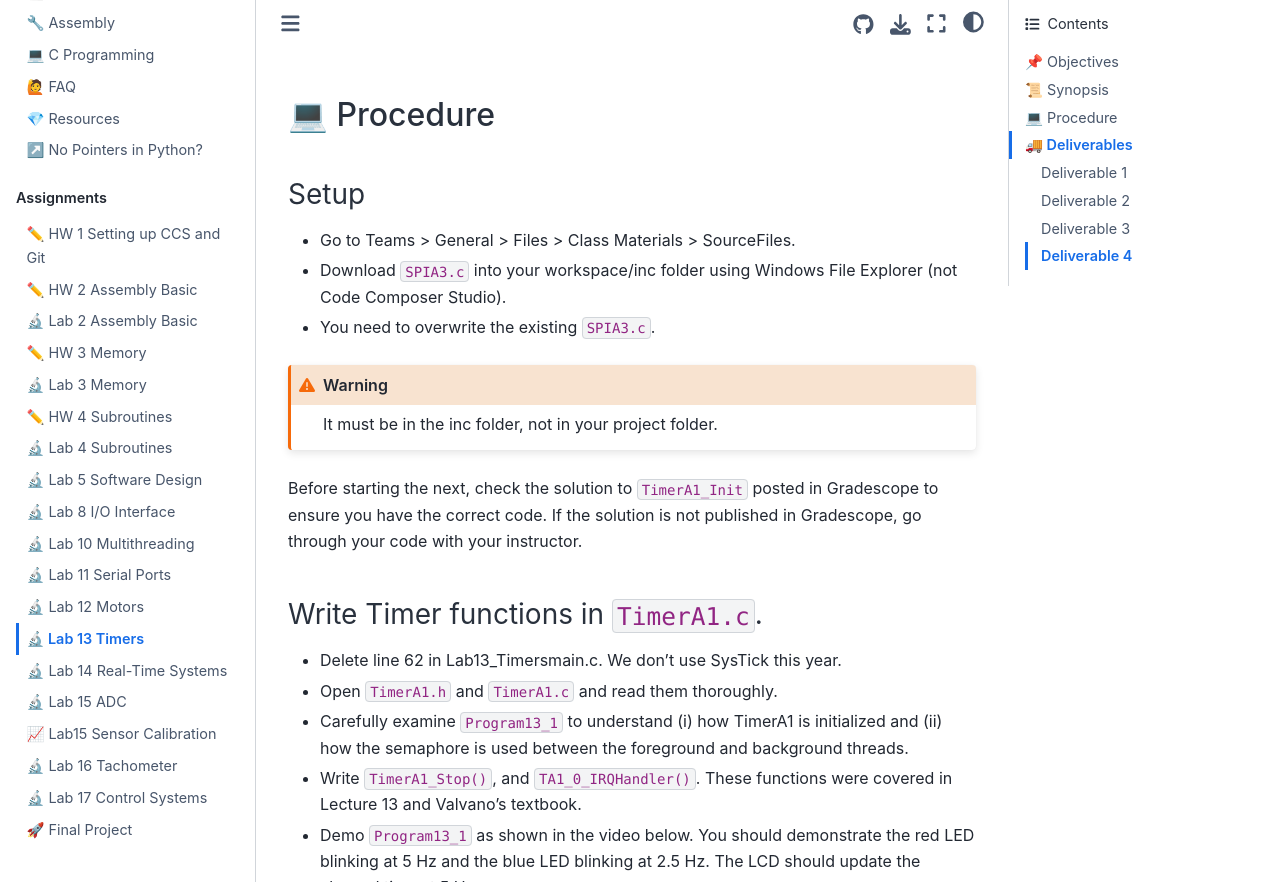
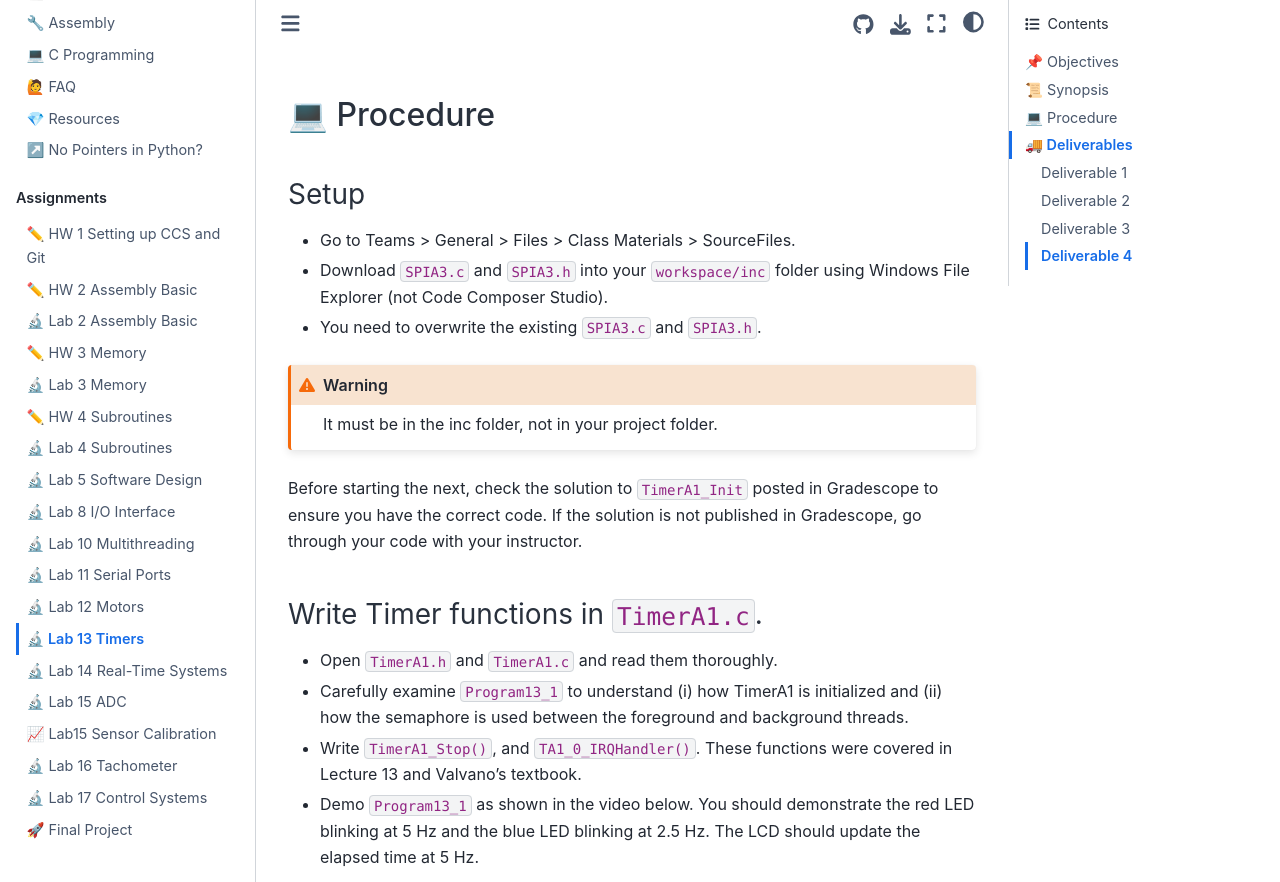
Before and after one commit to USAFA-ECE/ece382, a Jupyter Book: the page built from docs/Assignments/lab13.md, in a window 1280 px wide and 900 px high, scrolled down 823 px, cut to the strip 0-882 px from the top of the window. Built offline with Jupyter Book 1.0.4 settings and Sphinx 7.4.7 and the Sphinx Book theme 1.1.4, drawn with Linux system fonts in a browser that asks for light colours.

Commit message:
Minor updates on Lab13

````diff
--- a/docs/Assignments/lab13.md
+++ b/docs/Assignments/lab13.md
@@ -26,8 +26,8 @@ where $V$ is the voltage, $I$ is the current, and $d \in [0, 99.99]$ is the duty
 
 ### Setup
 - Go to Teams > General > Files > Class Materials > SourceFiles.
-- Download `SPIA3.c` into your workspace/inc folder using Windows File Explorer (not Code Composer Studio).
-- You need to overwrite the existing `SPIA3.c`.
+- Download `SPIA3.c` and `SPIA3.h` into your `workspace/inc` folder using Windows File Explorer (not Code Composer Studio).
+- You need to overwrite the existing `SPIA3.c` and `SPIA3.h`.
 
 ```{Warning}
 It must be in the inc folder, not in your project folder.
@@ -38,7 +38,6 @@ Before starting the next, check the solution to `TimerA1_Init` posted in Gradesc
 
 ### Write Timer functions in `TimerA1.c`.
 
-- Delete line 62 in Lab13_Timersmain.c.  We don't use SysTick this year.
 - Open `TimerA1.h` and `TimerA1.c` and read them thoroughly.
 - Carefully examine `Program13_1` to understand (i) how TimerA1 is initialized and (ii) how the semaphore is used between the foreground and background threads.
 - Write `TimerA1_Stop()`, and `TA1_0_IRQHandler()`.  These functions were covered in Lecture 13 and Valvano's textbook.
@@ -52,9 +51,9 @@ Video Credit: C24 Chanon Mallanoo
 <br>
 
 
-:::{important}
+```{important}
 Why do we employ a function pointer? We want to enable interrupt service routines to execute a range of user-defined tasks without the need for rewriting them each time a new task arises. As an illustration, when we have distinct tasks for `TimerA1` to execute, we don't have to rewrite the `TimerA1.c` file. Instead, we can create functions that carry out these tasks and simply pass their addresses to `TimerA1`.
-:::
+```
 
 
 ### Write functions in `PWM.c` and `Motor.c`.
````
